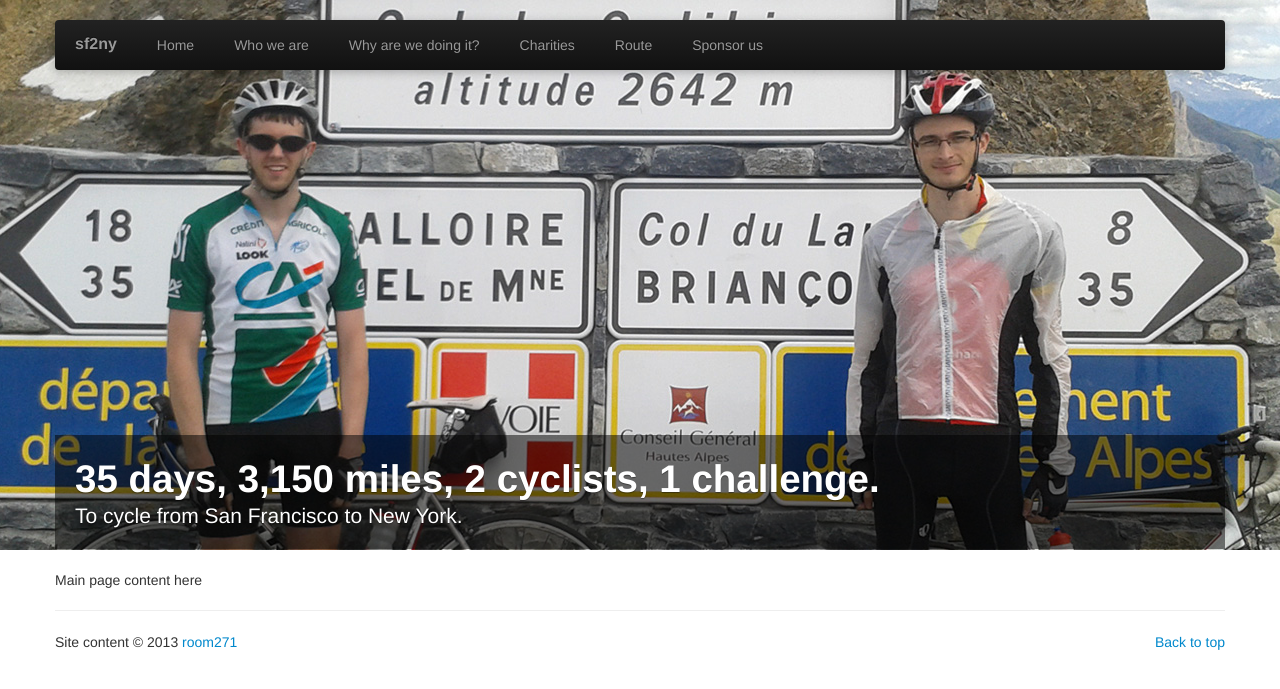
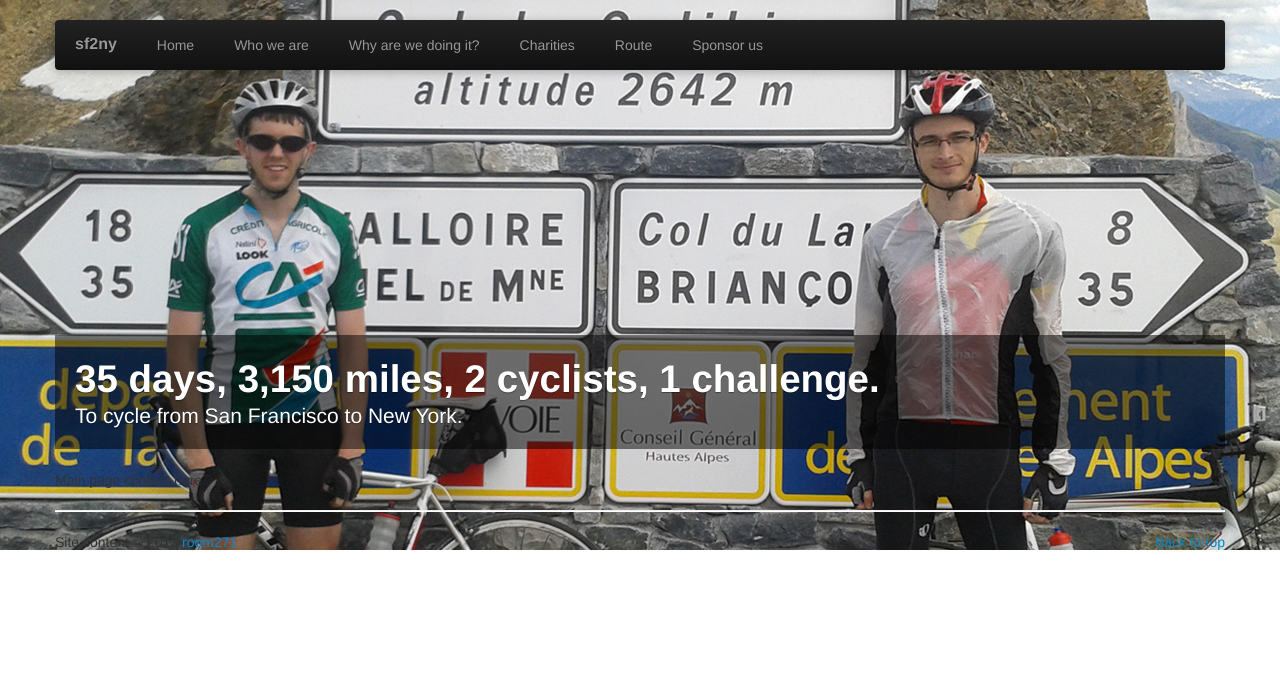
Before and after one commit to nicl/sf2ny, a PHP site: template resources/views/page.twig in a window 1280 px wide. Shown: the top 689 px of the page. Run offline with PHP 8.4, Linux system fonts and the light colour scheme; the template is opened without the code that fills it, so the values that code supplies are empty; some libraries are stand-ins or nearby versions.

Commit message:
nested h1s should be smaller

```diff
--- a/public/css/sf2ny.css
+++ b/public/css/sf2ny.css
@@ -54,6 +54,10 @@ body {
     background-repeat: no-repeat;
 }
 
+section h1 {
+  font-size: 31.5px;
+}
+
   /* IFRAMES
  ---------------------------------------------------------------------------- */
 
@@ -83,13 +87,13 @@ body {
 
 .splash {
     width: 100%;
-    height: 550px;
+    height: 450px;
     overflow: hidden;
     position: relative;
 }
 
  .splash-caption {
-    margin-top: 435px;
+    margin-top: 335px;
     max-width: 100%;
     padding: 20px;
     position: static;
```
